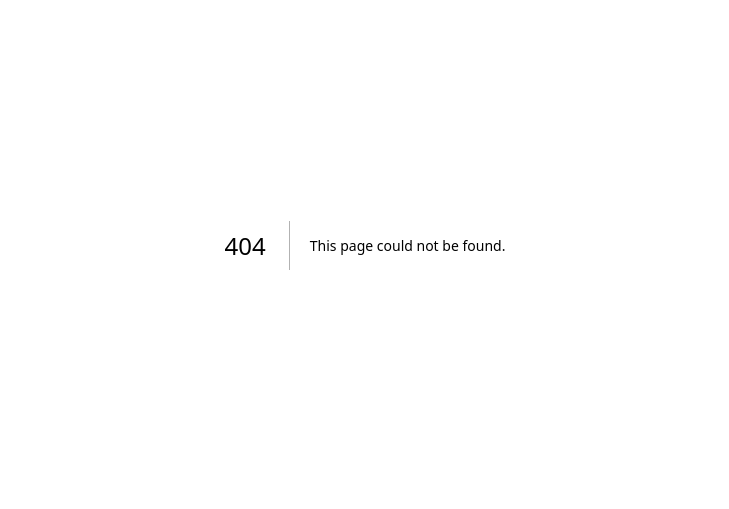
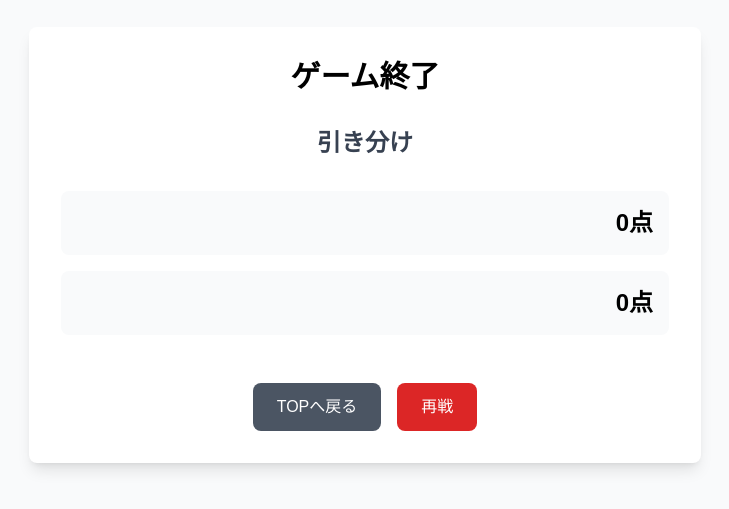
Before and after one commit to PK-Yakkun/hanahuda-score, a Next.js app in the folder hanafuda-score/: page /result in a window 1280 px wide. Before the commit this address had no page. Shown: the part 155-664 px from the top of the page, without its empty margins (275-1004 px from the left). Built offline with nearby package versions, Linux system fonts and the light colour scheme.

Commit message:
feat: ゲーム進行状況を状態管理するよう改修

```diff
--- a/hanafuda-score/package.json
+++ b/hanafuda-score/package.json
@@ -13,7 +13,8 @@
     "clsx": "^2.1.1",
     "next": "15.1.7",
     "react": "^19.0.0",
-    "react-dom": "^19.0.0"
+    "react-dom": "^19.0.0",
+    "zustand": "^5.0.3"
   },
   "devDependencies": {
     "@eslint/eslintrc": "^3",
--- a/hanafuda-score/src/app/game/page.tsx
+++ b/hanafuda-score/src/app/game/page.tsx
@@ -6,21 +6,25 @@ import { GameBoard } from '@/features/game/components/GameBoard';
 import { ScoreModal } from '@/features/game/components/ScoreModal';
 import { MONTHS } from '@/constants/months';
 import type { GameState, Player } from '@/types/game';
+import { useRouter } from 'next/navigation';
+import { useGameStore } from '@/store/gameStore';
 
 export default function Game() {
+  const router = useRouter();
+  const { gameState, updateGameState, resetGame } = useGameStore();
   const [currentMonthIndex, setCurrentMonthIndex] = useState(0);
   const [showMonthPopup, setShowMonthPopup] = useState(true);
   const [showScoreModal, setShowScoreModal] = useState(false);
   const [scoringPlayerIndex, setScoringPlayerIndex] = useState<0 | 1 | null>(null);
-  const [gameState, setGameState] = useState<GameState>({
-    players: [
-      { name: "プレイヤー1", score: 0, isParent: true },
-      { name: "プレイヤー2", score: 0, isParent: false }
-    ],
-    currentMonth: 0,
-    monthCount: 12,
-    koikoiPlayer: null
-  });
+
+  // gameStateがnullの場合はトップページにリダイレクト
+  useEffect(() => {
+    if (!gameState) {
+      router.push('/');
+    }
+  }, [gameState, router]);
+
+  if (!gameState) return null;
 
   // 初回レンダリング時にポップアップを表示
   useEffect(() => {
@@ -31,23 +35,32 @@ export default function Game() {
     setShowMonthPopup(false);
   };
 
-  // 次の月へ進む処理
+  // ゲーム終了判定
+  const isGameEnd = currentMonthIndex === 11; // 12月（配列では11）
+
+  // 次の月へ進む処理を更新
   const proceedToNextMonth = () => {
+    if (isGameEnd) {
+      navigateToResult();
+      return;
+    }
+
     const nextMonthIndex = currentMonthIndex + 1;
     setCurrentMonthIndex(nextMonthIndex);
-    setGameState(prev => ({
+
+    updateGameState((prev: GameState) => ({
       ...prev,
       currentMonth: nextMonthIndex,
       koikoiPlayer: null
     }));
-    // 少し遅延を入れてポップアップを表示（前のポップアップとの重複を避ける）
+
     setTimeout(() => {
       setShowMonthPopup(true);
     }, 100);
   };
 
   const handleKoikoi = (playerIndex: 0 | 1) => {
-    setGameState(prev => ({
+    updateGameState((prev: GameState) => ({
       ...prev,
       koikoiPlayer: playerIndex
     }));
@@ -80,12 +93,12 @@ export default function Game() {
   };
 
   const handleScoreSubmit = (baseScore: number) => {
-    if (scoringPlayerIndex === null) return;
+    if (scoringPlayerIndex === null || !gameState) return;
 
     const finalScore = calculateFinalScore(baseScore, scoringPlayerIndex);
 
     // 得点を更新
-    setGameState(prev => ({
+    updateGameState((prev: GameState) => ({
       ...prev,
       players: prev.players.map((player, index) => ({
         ...player,
@@ -107,6 +120,17 @@ export default function Game() {
       return `${gameState.players[gameState.koikoiPlayer].name}がこいこいしています`;
     }
     return null;
+  };
+
+  // 結果画面への遷移を更新
+  const navigateToResult = () => {
+    const params = new URLSearchParams({
+      player1Name: gameState.players[0].name,
+      player1Score: gameState.players[0].score.toString(),
+      player2Name: gameState.players[1].name,
+      player2Score: gameState.players[1].score.toString()
+    });
+    router.push(`/result?${params.toString()}`);
   };
 
   return (
--- a/hanafuda-score/src/app/page.tsx
+++ b/hanafuda-score/src/app/page.tsx
@@ -5,6 +5,7 @@ import { useRouter } from 'next/navigation';
 import { Modal } from '@/components/ui/Modal';
 import { PlayerNameInput } from '@/features/game/components/PlayerNameInput';
 import { GameSetupInput } from '@/features/game/components/GameSetupInput';
+import { useGameStore } from '@/store/gameStore';
 
 type GameSetupStep = 'players' | 'setup';
 
@@ -12,15 +13,15 @@ export default function Home() {
   const router = useRouter();
   const [isModalOpen, setIsModalOpen] = useState(false);
   const [step, setStep] = useState<GameSetupStep>('players');
-  const [players, setPlayers] = useState<{ player1: string; player2: string } | null>(null);
+  const { setPlayers, initializeGame } = useGameStore();
 
   const handlePlayerNames = (player1: string, player2: string) => {
-    setPlayers({ player1, player2 });
+    setPlayers(player1, player2);
     setStep('setup');
   };
 
   const handleGameSetup = (monthCount: 3 | 6 | 12, parentPlayer: string) => {
-    // TODO: ゲーム設定を保存する処理を実装
+    initializeGame(monthCount, parentPlayer);
     setIsModalOpen(false);
     router.push('/game');
   };
@@ -28,7 +29,6 @@ export default function Home() {
   const handleModalClose = () => {
     setIsModalOpen(false);
     setStep('players');
-    setPlayers(null);
   };
 
   return (
@@ -51,10 +51,8 @@ export default function Home() {
             onSubmit={handlePlayerNames}
             onClose={handleModalClose}
           />
-        ) : players && (
+        ) : (
           <GameSetupInput
-            player1={players.player1}
-            player2={players.player2}
             onSubmit={handleGameSetup}
           />
         )}
--- /dev/null
+++ b/hanafuda-score/src/app/result/page.tsx
@@ -0,0 +1,126 @@
+'use client';
+
+import { useRouter } from 'next/navigation';
+import { useSearchParams } from 'next/navigation';
+import { useGameStore } from '@/store/gameStore';
+import { useState } from 'react';
+import { Modal } from '@/components/ui/Modal';
+import { PlayerNameInput } from '@/features/game/components/PlayerNameInput';
+import { GameSetupInput } from '@/features/game/components/GameSetupInput';
+
+type GameResult = {
+  players: {
+    name: string;
+    score: number;
+  }[];
+};
+
+export default function Result() {
+  const router = useRouter();
+  const searchParams = useSearchParams();
+  const { players, resetGame } = useGameStore();
+  const [isModalOpen, setIsModalOpen] = useState(false);
+  const [step, setStep] = useState<'players' | 'setup'>('players');
+
+  // URLパラメータからゲーム結果を取得
+  const gameResult: GameResult = {
+    players: [
+      {
+        name: searchParams.get('player1Name') || '',
+        score: Number(searchParams.get('player1Score')) || 0
+      },
+      {
+        name: searchParams.get('player2Name') || '',
+        score: Number(searchParams.get('player2Score')) || 0
+      }
+    ]
+  };
+
+  // 勝者を判定
+  const winner = gameResult.players[0].score > gameResult.players[1].score
+    ? gameResult.players[0]
+    : gameResult.players[1];
+
+  const isDraw = gameResult.players[0].score === gameResult.players[1].score;
+
+  const handleRestart = () => {
+    if (players) {
+      setStep('setup');  // 親選択画面から開始
+      setIsModalOpen(true);
+    } else {
+      router.push('/');
+    }
+  };
+
+  return (
+    <main className="min-h-screen flex flex-col items-center justify-center p-4 bg-gray-50">
+      <div className="w-full max-w-2xl bg-white rounded-lg shadow-lg p-8">
+        <h1 className="text-3xl font-bold text-center mb-8">ゲーム終了</h1>
+
+        {/* 勝敗結果 */}
+        <div className="text-center mb-8">
+          {isDraw ? (
+            <p className="text-2xl font-bold text-gray-700">引き分け</p>
+          ) : (
+            <p className="text-2xl font-bold text-red-600">
+              {winner.name}の勝利！
+            </p>
+          )}
+        </div>
+
+        {/* スコア表示 */}
+        <div className="space-y-4 mb-12">
+          {gameResult.players.map((player, index) => (
+            <div
+              key={index}
+              className="flex justify-between items-center p-4 bg-gray-50 rounded-lg"
+            >
+              <span className="text-lg font-medium">{player.name}</span>
+              <span className="text-2xl font-bold">{player.score}点</span>
+            </div>
+          ))}
+        </div>
+
+        {/* アクションボタン */}
+        <div className="flex justify-center space-x-4">
+          <button
+            onClick={() => {
+              resetGame();
+              router.push('/');
+            }}
+            className="px-6 py-3 bg-gray-600 text-white rounded-lg hover:bg-gray-700 transition-colors"
+          >
+            TOPへ戻る
+          </button>
+          <button
+            onClick={handleRestart}
+            className="px-6 py-3 bg-red-600 text-white rounded-lg hover:bg-red-700 transition-colors"
+          >
+            再戦
+          </button>
+        </div>
+      </div>
+
+      <Modal
+        isOpen={isModalOpen}
+        onClose={() => setIsModalOpen(false)}
+        title={step === 'players' ? "プレイヤー名の入力" : "ゲーム設定"}
+      >
+        {step === 'players' ? (
+          <PlayerNameInput
+            onSubmit={(player1, player2) => {
+              // Handle player names submission
+            }}
+            onClose={() => setIsModalOpen(false)}
+          />
+        ) : (
+          <GameSetupInput
+            onSubmit={(monthCount, parentPlayer) => {
+              // Handle game setup submission
+            }}
+          />
+        )}
+      </Modal>
+    </main>
+  );
+}
--- a/hanafuda-score/src/features/game/components/GameSetupInput.tsx
+++ b/hanafuda-score/src/features/game/components/GameSetupInput.tsx
@@ -1,18 +1,23 @@
 import { useState } from 'react';
+import { useRouter } from 'next/navigation';
+import { useGameStore } from '@/store/gameStore';
 
 type GameSetupInputProps = {
-  player1: string;
-  player2: string;
   onSubmit: (monthCount: 3 | 6 | 12, parentPlayer: string) => void;
 };
 
-export const GameSetupInput = ({ player1, player2, onSubmit }: GameSetupInputProps) => {
+export const GameSetupInput = ({ onSubmit }: GameSetupInputProps) => {
+  const router = useRouter();
   const [monthCount, setMonthCount] = useState<3 | 6 | 12 | null>(null);
+  const { players, initializeGame } = useGameStore();
+
+  if (!players) return null;
 
   const handleParentSelect = (parentPlayer: string) => {
-    if (monthCount) {
-      onSubmit(monthCount, parentPlayer);
-    }
+    if (!monthCount || !players) return;
+
+    initializeGame(monthCount, parentPlayer);
+    router.push('/game');
   };
 
   return (
@@ -42,7 +47,7 @@ export const GameSetupInput = ({ player1, player2, onSubmit }: GameSetupInputPro
         <div>
           <h3 className="text-lg font-medium text-gray-900 mb-4">親を選択してください</h3>
           <div className="grid grid-cols-2 gap-3">
-            {[player1, player2].map((player) => (
+            {[players[0].name, players[1].name].map((player) => (
               <button
                 key={player}
                 onClick={() => handleParentSelect(player)}
--- /dev/null
+++ b/hanafuda-score/src/store/gameStore.ts
@@ -0,0 +1,63 @@
+import { create } from 'zustand';
+import type { Player, GameState } from '@/types/game';
+
+interface GameStore {
+  // プレイヤー情報
+  players: [Player, Player] | null;
+  setPlayers: (player1Name: string, player2Name: string) => void;
+
+  // ゲームの状態
+  gameState: GameState | null;
+  initializeGame: (monthCount: 3 | 6 | 12, parentPlayer: string) => void;
+  updateGameState: (updater: (prev: GameState) => GameState) => void;
+
+  // 状態のリセット
+  resetGame: () => void;
+}
+
+export const useGameStore = create<GameStore>((set) => ({
+  players: null,
+  gameState: null,
+
+  setPlayers: (player1Name, player2Name) => {
+    set({
+      players: [
+        { name: player1Name, score: 0, isParent: false },
+        { name: player2Name, score: 0, isParent: false }
+      ]
+    });
+  },
+
+  initializeGame: (monthCount, parentPlayer) => {
+    set((state) => {
+      if (!state.players) return state;
+
+      const players: [Player, Player] = state.players.map(player => ({
+        ...player,
+        score: 0,
+        isParent: player.name === parentPlayer
+      })) as [Player, Player];
+
+      return {
+        gameState: {
+          players,
+          currentMonth: 0,
+          monthCount,
+          koikoiPlayer: null
+        }
+      };
+    });
+  },
+
+  updateGameState: (updater) => {
+    set((state) => ({
+      gameState: state.gameState ? updater(state.gameState) : null
+    }));
+  },
+
+  resetGame: () => {
+    set({
+      gameState: null
+    });
+  }
+}));
```
Also changed, not shown: 2 other files (tests, documents, lock files or other folders).
